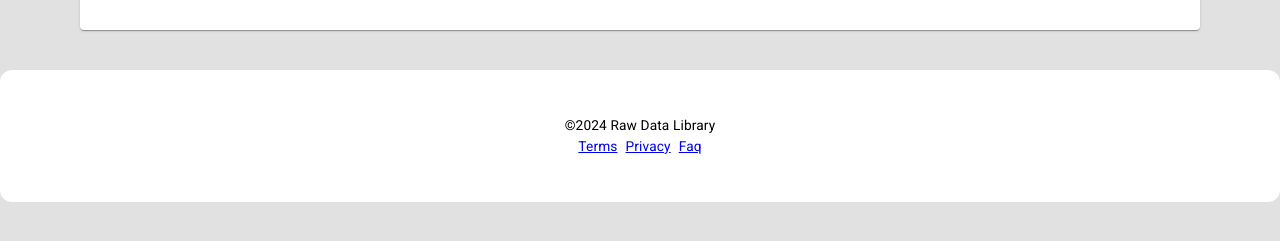
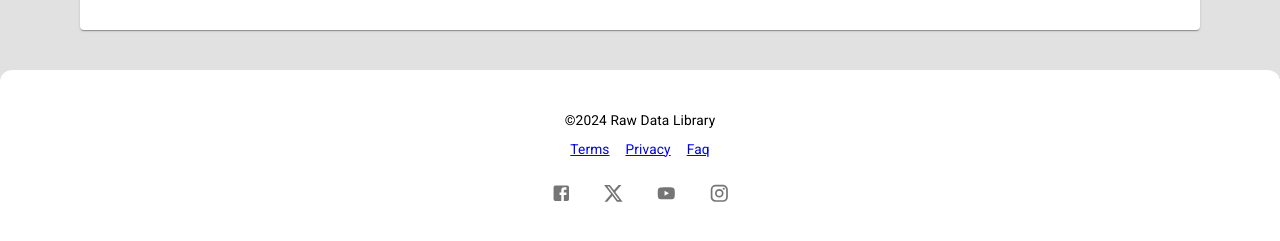
Before and after one commit to mertpehlivan/rawdatalibraryLast, a React (Create React App) app: page / in a window 1280 px wide. Shown: the part 6126-6367 px from the top of the page. Before the commit the page ends 6328 px from the top, so only its background shows below. Built offline with nearby package versions, Linux system fonts and the light colour scheme; no server answers.

Commit message:
update footer

```diff
--- a/src/components/Footer.jsx
+++ b/src/components/Footer.jsx
@@ -1,20 +1,40 @@
-import { Box, Stack, Typography} from '@mui/material';
-import PayImage from '../assets/Adsız tasarım.svg'
+import { Box, Stack, Typography, IconButton } from '@mui/material';
 import { Link } from 'react-router-dom';
+import FacebookIcon from '@mui/icons-material/Facebook';
+import TwitterIcon from '@mui/icons-material/Twitter';
+import LinkedInIcon from '@mui/icons-material/LinkedIn';
+import InstagramIcon from '@mui/icons-material/Instagram';
+import { X, YouTube } from '@mui/icons-material';
+
 function Footer() {
     return (
         <Box position="static" bottom={0} left={0} width="100%">
-            <Stack p={2} mt={2} height={100} bgcolor="white" justifyContent="center" alignItems="center" borderRadius={3}>
+            <Stack p={2} mt={2} height={150} bgcolor="white" justifyContent="center" alignItems="center" borderRadius={3}>
                 <Typography>©2024 Raw Data Library</Typography>
-                <Stack direction="row" spacing={1}>
+
+                <Stack direction="row" spacing={2} alignItems="center" mt={1}>
                     <Link to="/terms" target='_blank'><Typography>Terms</Typography></Link>
                     <Link to="/privacy" target='_blank'><Typography>Privacy</Typography></Link>
                     <Link to="/faq" target='_blank'><Typography>Faq</Typography></Link>
                 </Stack>
 
+                <Stack direction="row" spacing={2} alignItems="center" mt={2}>
+                    <IconButton component="a" href="https://www.facebook.com/Rawdatalibrary/" target="_blank" aria-label="Facebook">
+                        <FacebookIcon />
+                    </IconButton>
+                    <IconButton component="a" href="https://x.com/rawdatalibrary" target="_blank" aria-label="Twitter">
+                        <X />
+                    </IconButton>
+                    <IconButton component="a" href="https://www.youtube.com/@Rawdatalibrary" target="_blank" aria-label="Youtube">
+                        <YouTube />
+                    </IconButton>
+                    <IconButton component="a" href="https://www.instagram.com/rawdatalibrary_company/" target="_blank" aria-label="Instagram">
+                        <InstagramIcon />
+                    </IconButton>
+                </Stack>
             </Stack>
         </Box>
-    )
+    );
 }
 
 export default Footer;
```
